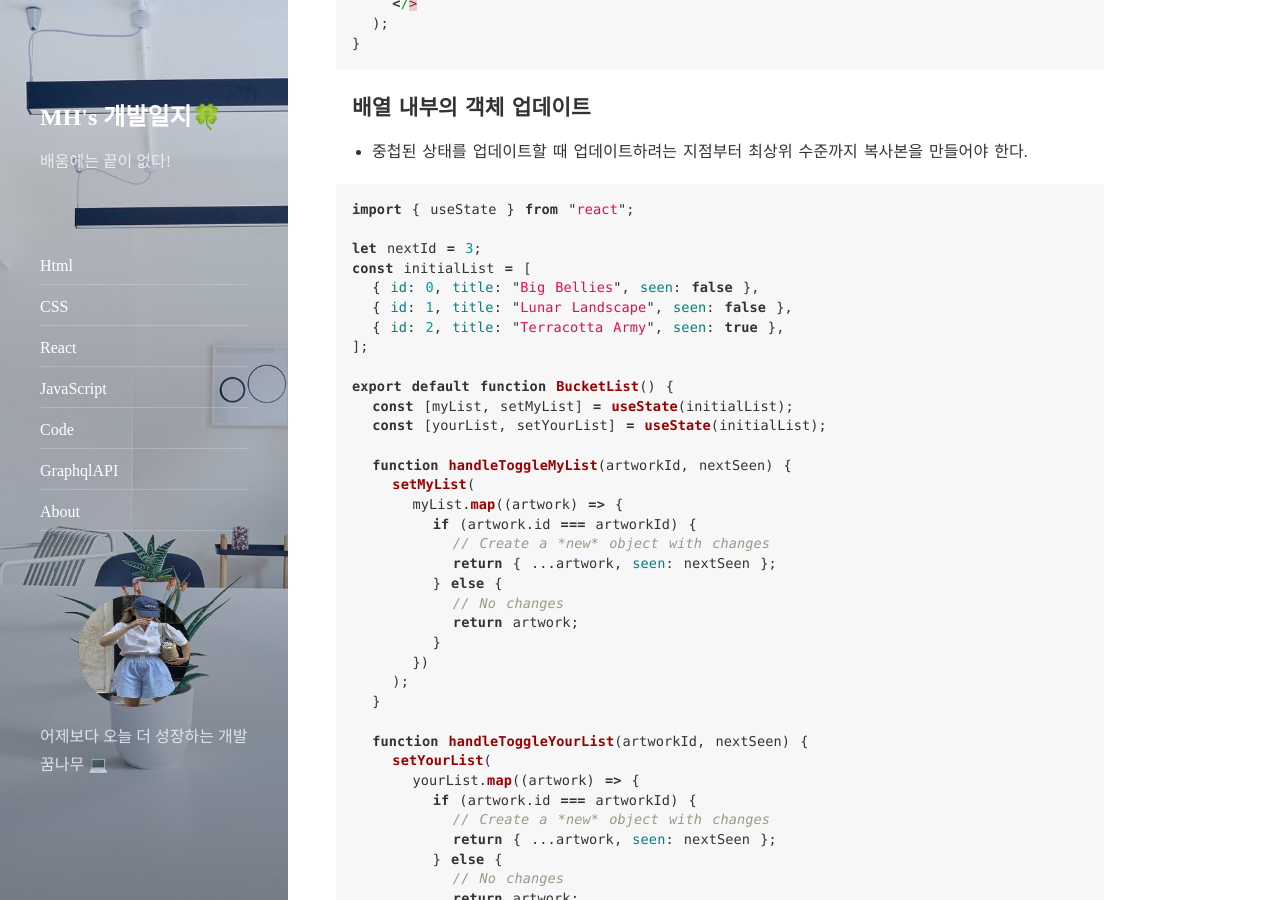
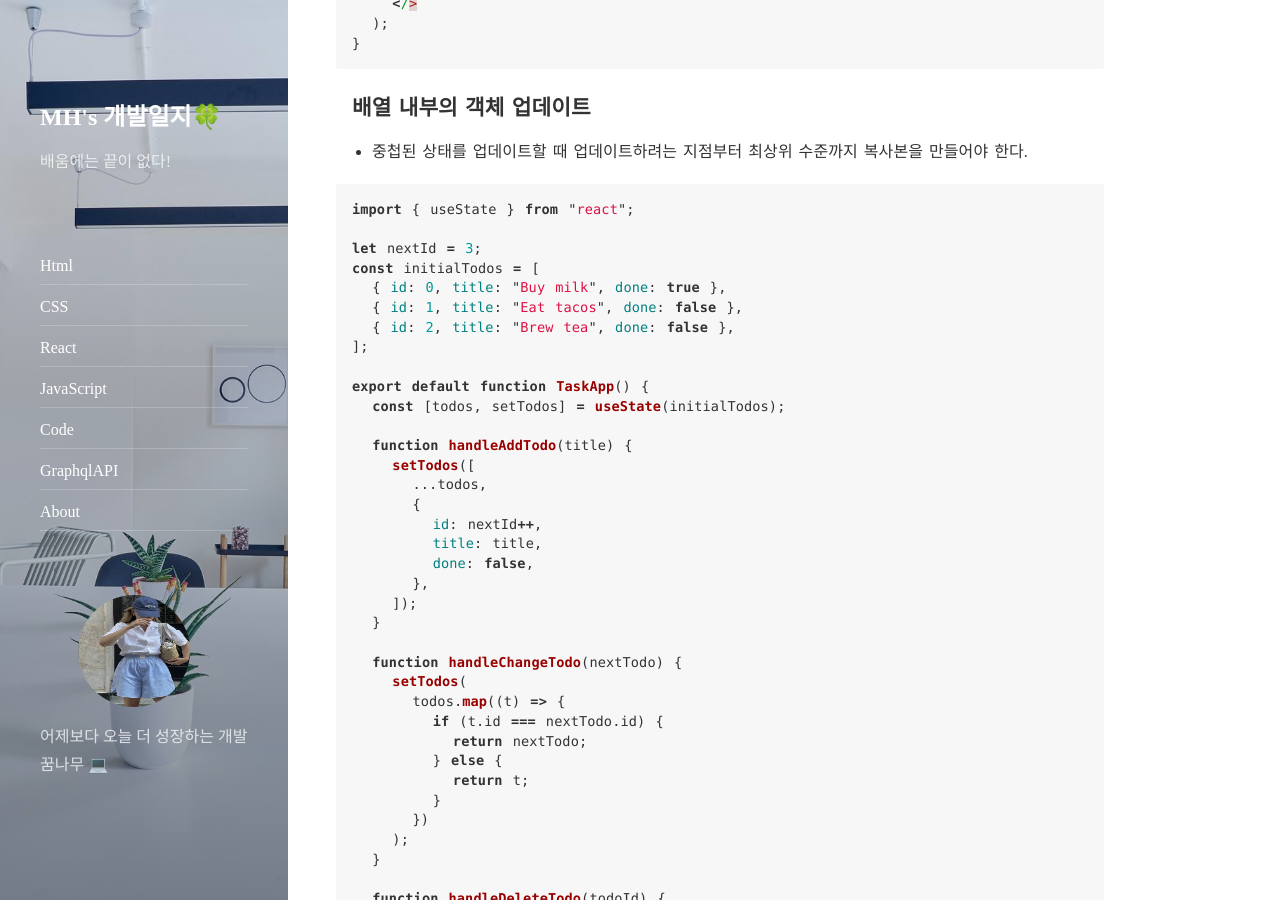
Before and after one commit to MyeongheeJung/MyeongheeJung.github.io, a Jekyll site: the page built from _posts/2023-03-08-react-state-update2.md, in a window 1280 px wide and 900 px high, scrolled down 3320 px. Built offline with Jekyll 4.4.1, drawn with Linux system fonts in a browser that asks for light colours; nearby versions of some CDN libraries; comment, search, counter and statistics services are not loaded; some of the changed text lies outside the part shown.

Commit message:
[2023-03-08(react study)]

````diff
--- a/_posts/2023-03-08-react-state-update2.md
+++ b/_posts/2023-03-08-react-state-update2.md
@@ -168,73 +168,51 @@ export default function List() {
 import { useState } from "react";
 
 let nextId = 3;
-const initialList = [
-  { id: 0, title: "Big Bellies", seen: false },
-  { id: 1, title: "Lunar Landscape", seen: false },
-  { id: 2, title: "Terracotta Army", seen: true },
+const initialTodos = [
+  { id: 0, title: "Buy milk", done: true },
+  { id: 1, title: "Eat tacos", done: false },
+  { id: 2, title: "Brew tea", done: false },
 ];
 
-export default function BucketList() {
-  const [myList, setMyList] = useState(initialList);
-  const [yourList, setYourList] = useState(initialList);
+export default function TaskApp() {
+  const [todos, setTodos] = useState(initialTodos);
 
-  function handleToggleMyList(artworkId, nextSeen) {
-    setMyList(
-      myList.map((artwork) => {
-        if (artwork.id === artworkId) {
-          // Create a *new* object with changes
-          return { ...artwork, seen: nextSeen };
+  function handleAddTodo(title) {
+    setTodos([
+      ...todos,
+      {
+        id: nextId++,
+        title: title,
+        done: false,
+      },
+    ]);
+  }
+
+  function handleChangeTodo(nextTodo) {
+    setTodos(
+      todos.map((t) => {
+        if (t.id === nextTodo.id) {
+          return nextTodo;
         } else {
-          // No changes
-          return artwork;
+          return t;
         }
       })
     );
   }
 
-  function handleToggleYourList(artworkId, nextSeen) {
-    setYourList(
-      yourList.map((artwork) => {
-        if (artwork.id === artworkId) {
-          // Create a *new* object with changes
-          return { ...artwork, seen: nextSeen };
-        } else {
-          // No changes
-          return artwork;
-        }
-      })
-    );
+  function handleDeleteTodo(todoId) {
+    setTodos(todos.filter((t) => t.id !== todoId));
   }
 
   return (
     <>
-      <h1>Art Bucket List</h1>
-      <h2>My list of art to see:</h2>
-      <ItemList artworks={myList} onToggle={handleToggleMyList} />
-      <h2>Your list of art to see:</h2>
-      <ItemList artworks={yourList} onToggle={handleToggleYourList} />
+      <AddTodo onAddTodo={handleAddTodo} />
+      <TaskList
+        todos={todos}
+        onChangeTodo={handleChangeTodo}
+        onDeleteTodo={handleDeleteTodo}
+      />
     </>
-  );
-}
-
-function ItemList({ artworks, onToggle }) {
-  return (
-    <ul>
-      {artworks.map((artwork) => (
-        <li key={artwork.id}>
-          <label>
-            <input
-              type="checkbox"
-              checked={artwork.seen}
-              onChange={(e) => {
-                onToggle(artwork.id, e.target.checked);
-              }}
-            />
-            {artwork.title}
-          </label>
-        </li>
-      ))}
-    </ul>
   );
 }
 ```
@@ -249,62 +227,50 @@ Immer 라이브러리 사용하기
 > import { useImmer } from 'use-immer' 추가하기
 
 ```js
-import { useImmer } from "use-immer";
-
 let nextId = 3;
-const initialList = [
-  { id: 0, title: "Big Bellies", seen: false },
-  { id: 1, title: "Lunar Landscape", seen: false },
-  { id: 2, title: "Terracotta Army", seen: true },
+const initialTodos = [
+  { id: 0, title: "Buy milk", done: true },
+  { id: 1, title: "Eat tacos", done: false },
+  { id: 2, title: "Brew tea", done: false },
 ];
 
-export default function BucketList() {
-  const [myList, updateMyList] = useImmer(initialList);
-  const [yourArtworks, updateYourList] = useImmer(initialList);
+export default function TaskApp() {
+  const [todos, updateTodos] = useImmer(initialTodos);
 
-  function handleToggleMyList(id, nextSeen) {
-    updateMyList((draft) => {
-      const artwork = draft.find((a) => a.id === id);
-      artwork.seen = nextSeen;
+  function handleAddTodo(title) {
+    updateTodos((draft) => {
+      draft.push({
+        id: nextId++,
+        title: title,
+        done: false,
+      });
     });
   }
 
-  function handleToggleYourList(artworkId, nextSeen) {
-    updateYourList((draft) => {
-      const artwork = draft.find((a) => a.id === artworkId);
-      artwork.seen = nextSeen;
+  function handleChangeTodo(nextTodo) {
+    updateTodos((draft) => {
+      const todo = draft.find((t) => t.id === nextTodo.id);
+      todo.title = nextTodo.title;
+      todo.done = nextTodo.done;
+    });
+  }
+
+  function handleDeleteTodo(todoId) {
+    updateTodos((draft) => {
+      const index = draft.findIndex((t) => t.id === todoId);
+      draft.splice(index, 1);
     });
   }
 
   return (
     <>
-      <h1>Art Bucket List</h1>
-      <h2>My list of art to see:</h2>
-      <ItemList artworks={myList} onToggle={handleToggleMyList} />
-      <h2>Your list of art to see:</h2>
-      <ItemList artworks={yourArtworks} onToggle={handleToggleYourList} />
+      <AddTodo onAddTodo={handleAddTodo} />
+      <TaskList
+        todos={todos}
+        onChangeTodo={handleChangeTodo}
+        onDeleteTodo={handleDeleteTodo}
+      />
     </>
   );
 }
-
-function ItemList({ artworks, onToggle }) {
-  return (
-    <ul>
-      {artworks.map((artwork) => (
-        <li key={artwork.id}>
-          <label>
-            <input
-              type="checkbox"
-              checked={artwork.seen}
-              onChange={(e) => {
-                onToggle(artwork.id, e.target.checked);
-              }}
-            />
-            {artwork.title}
-          </label>
-        </li>
-      ))}
-    </ul>
-  );
-}
 ```
````
